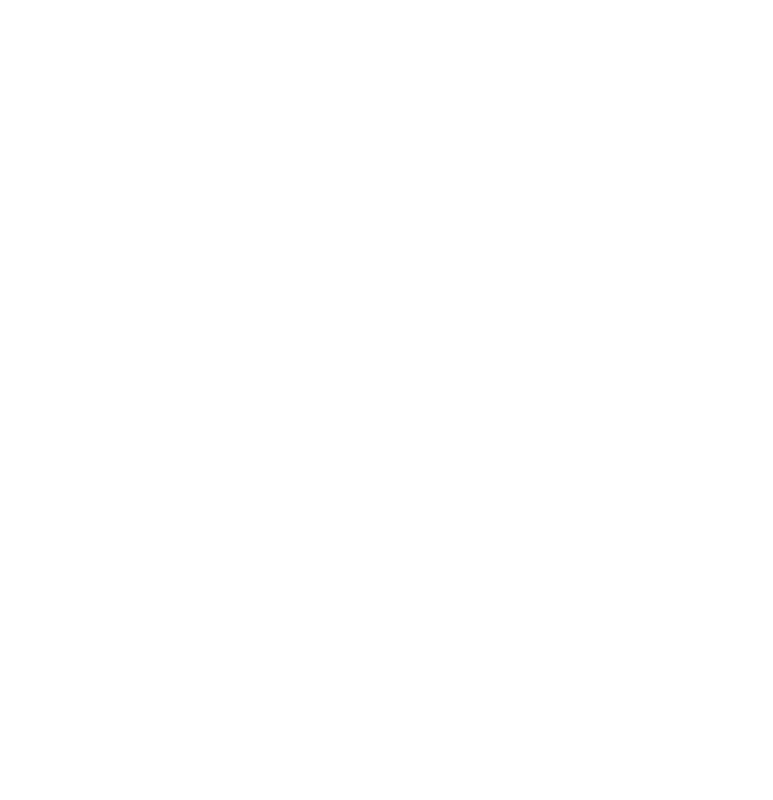
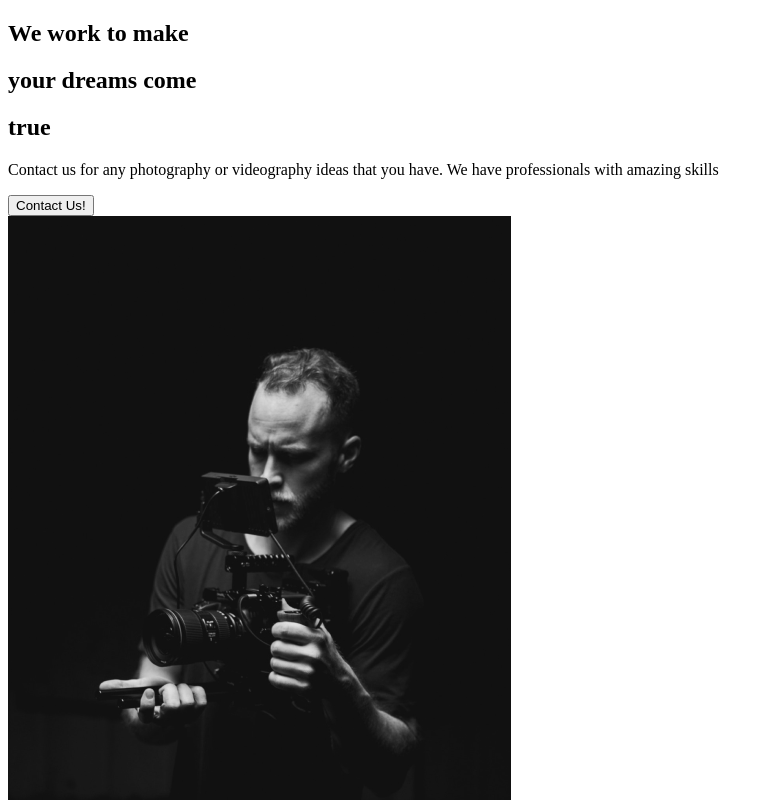
Before and after one commit to Damianos93/Capture, a React (Create React App) app: page / in a window 1280 px wide. Shown: the top 800 px of the page, without its empty margins (0-773 px from the left). Built offline with nearby package versions, Linux system fonts and the light colour scheme.

Commit message:
About us

```diff
--- a/src/App.js
+++ b/src/App.js
@@ -1,7 +1,11 @@
+import React from 'react'
+
+import AboutUs from "./pages/AboutUs"
+
 function App() {
   return (
     <div className="App">
-
+      <AboutUs />
     </div>
   );
 }
--- /dev/null
+++ b/src/Components/AboutSection.jsx
@@ -0,0 +1,34 @@
+import React, { Component } from "react";
+import home1 from "../img/home1.png"
+
+function Aboutsection(props) {
+  return (
+    <div>
+      <div className="description">
+        <div className="title">
+          <div className="hide">
+            <h2>We work to make</h2>
+          </div>
+          <div className="hide">
+            <h2>
+              your <span>dreams</span> come{" "}
+            </h2>
+          </div>
+          <div className="hide">
+            <h2>true</h2>
+          </div>
+        </div>
+        <p>
+          Contact us for any photography or videography ideas that you have. We
+          have professionals with amazing skills
+        </p>
+        <button> Contact Us!</button>
+      </div>
+      <div className="img">
+          <img src={home1} alt="guy with camera"/>
+      </div>
+    </div>
+  );
+}
+
+export default Aboutsection;
--- /dev/null
+++ b/src/pages/AboutUs.jsx
@@ -0,0 +1,15 @@
+import React, { Component } from 'react'
+import AboutSection from "../Components/AboutSection"
+
+
+function Aboutus(props) {
+    return (
+        <>
+           <AboutSection />
+
+        </>
+    )
+}
+
+
+export default Aboutus
```
Also changed, not shown: 1 other file (tests, documents, lock files or other folders).
